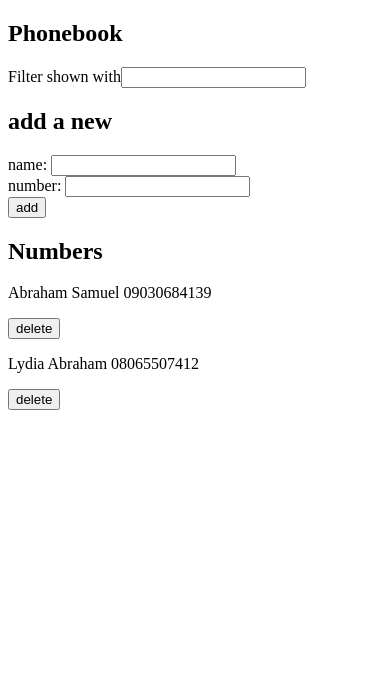
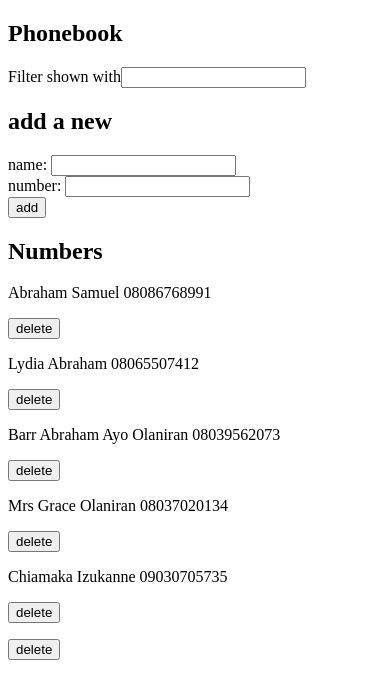
Before and after one commit to devdekunle/Full-Stack-Open, a React (Vite) app in the folder part2/phonebook/: page / in a window 390 px wide. Shown: the top 698 px of the page. Built offline with nearby package versions, Linux system fonts and the light colour scheme; data requests are answered from the project's data file.

Commit message:
phonebook step 10

```diff
--- a/part2/phonebook/db.json
+++ b/part2/phonebook/db.json
@@ -1,14 +1,34 @@
 {
   "persons": [
     {
-      "id": "95d2",
       "name": "Abraham Samuel",
-      "number": "09030684139"
+      "number": "08086768991",
+      "id": "95d2"
     },
     {
       "id": "c0b5",
       "name": "Lydia Abraham",
       "number": "08065507412"
+    },
+    {
+      "id": "e8b2",
+      "name": "Barr Abraham Ayo Olaniran",
+      "number": "08039562073"
+    },
+    {
+      "id": "0e57",
+      "name": "Mrs Grace Olaniran",
+      "number": "08037020134"
+    },
+    {
+      "id": "c790",
+      "name": "Chiamaka Izukanne",
+      "number": "09030705735"
+    },
+    {
+      "id": "a9b1",
+      "name": "",
+      "number": ""
     }
   ]
 }
--- a/part2/phonebook/src/App.jsx
+++ b/part2/phonebook/src/App.jsx
@@ -67,9 +67,24 @@ const App = () => {
 
   const handleSubmit = (event) => {
     event.preventDefault()
-    const checkName = persons.find(person => person.name === newName)
-    checkName ?
-      alert(`${newName} is already added to the phonebook`) :
+    const existingUser = persons.find(person => person.name === newName)
+      if(existingUser) {
+          if (existingUser.name === newName && existingUser.number === newNumber) {
+            alert(`${newName} is already added to the phonebook`)
+          }
+          else if (existingUser.name === newName && existingUser.number !== newNumber){
+              if (window.confirm(`${existingUser.name} is already added to the phonebook, replace the old number with a new one?`)) {
+                dbStorage
+                    .updatePhone(existingUser.id, {name:newName, number:newNumber})
+                    .then(response => {
+                      setPersons(persons.map(person => person.id !== existingUser.id ? person : response))
+                      setNewName('')
+                      setNewNumber('')
+                    })
+              }
+          }
+      }
+      else {
         dbStorage
             .createPhone({
               name:newName,
@@ -80,7 +95,7 @@ const App = () => {
               setNewName('')
               setNewNumber('')
             })
-
+     }
 }
 
   const handleNameChange = (e) => {
--- a/part2/phonebook/src/services/phonebook.js
+++ b/part2/phonebook/src/services/phonebook.js
@@ -20,4 +20,5 @@ const deletePhone = (id) => {
 	const request = axios.delete(`${url}/${id}`)
 	return request.then(response => response)
 }
+
 export default {getPhone, createPhone, updatePhone, deletePhone}
```
Lines whose indentation alone changed are shown as unchanged.
